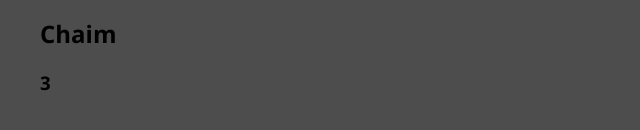
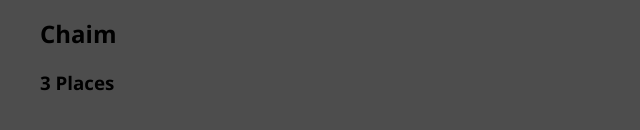
Before and after one commit to ChaimSh/i-places, a React (Create React App) app: page / in a window 1280 px wide. Shown: the part 324-454 px from the top of the page, without its empty margins (0-640 px from the left). Built offline with nearby package versions, Linux system fonts and the light colour scheme.

Commit message:
small edit to useritem

```diff
--- a/src/user/components/UserItem.js
+++ b/src/user/components/UserItem.js
@@ -10,7 +10,7 @@ const UserItem = props => {
             </div>
             <div className="user-item__info">
                 <h2>{props.name}</h2>
-                <h3>{props.placeCount}</h3>
+  <h3>{props.placeCount} {props.placeCount === 1 ? 'Place' : 'Places'}</h3>
             </div>
         </div>
      </li>
```
